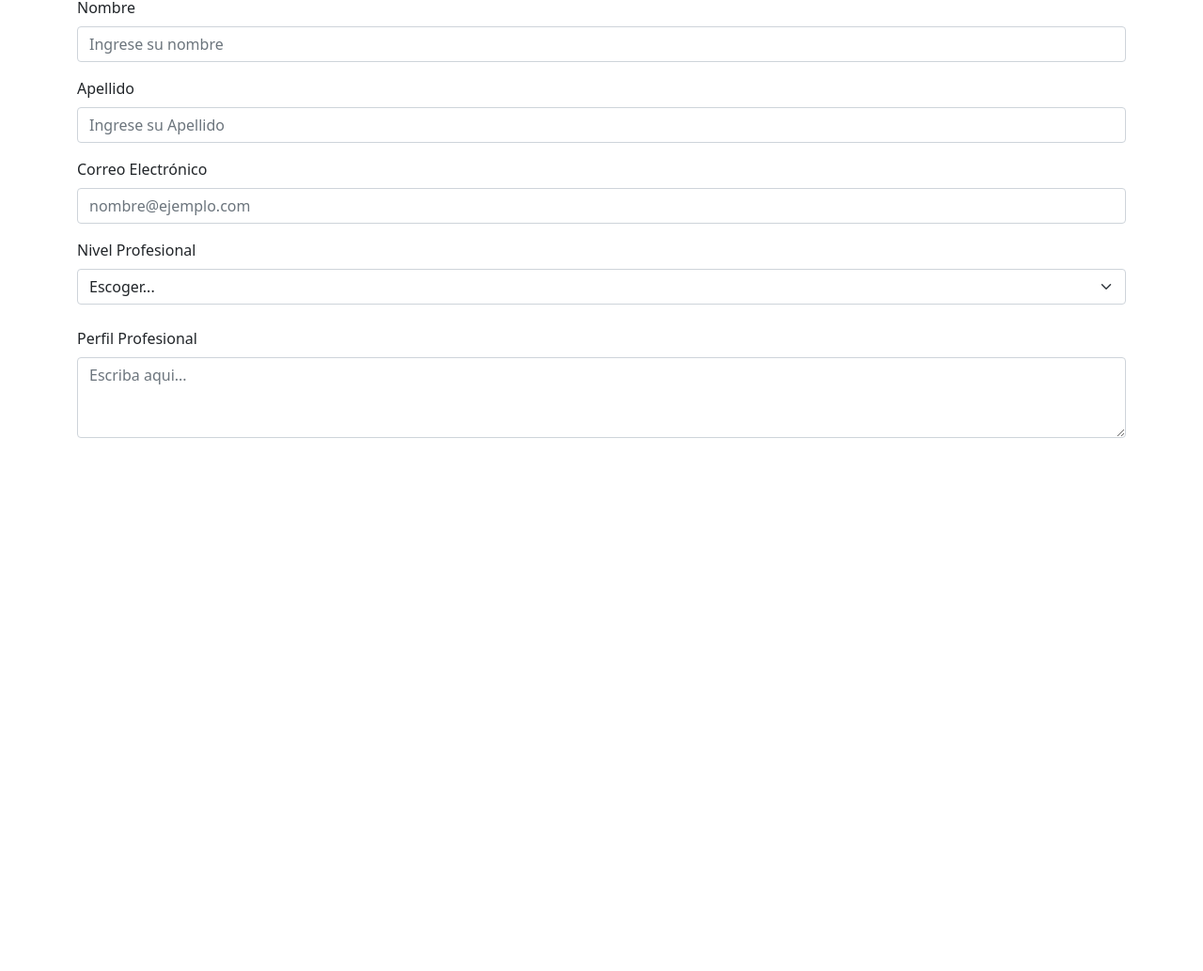
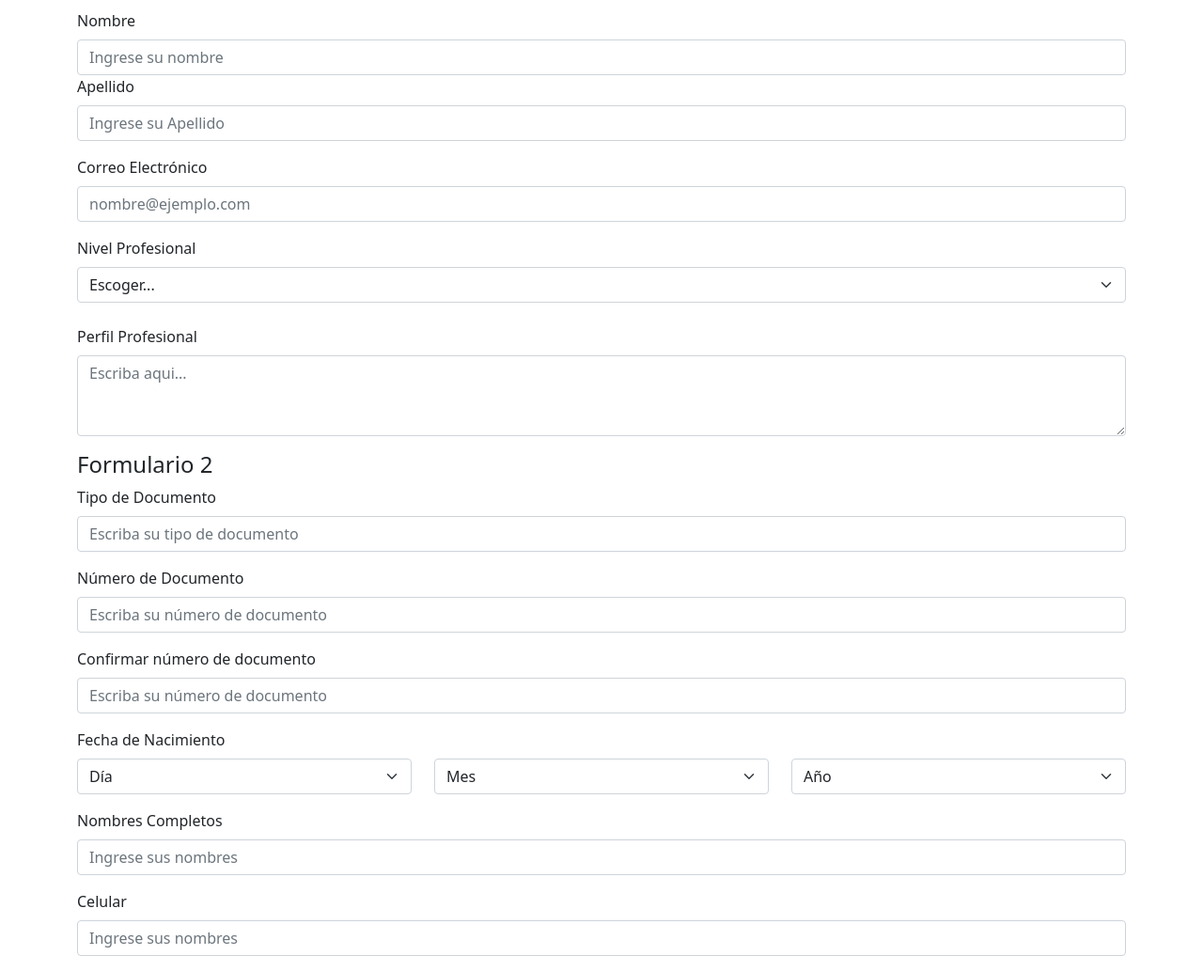
Before and after one commit to rnatalia04/css_framework_natalia, a plain HTML site: page Boostrap/bootstrap-5.1.3-dist/index.html in a window 1280 px wide. Shown: the part 60-1093 px from the top of the page at 94% size. Before the commit the page ends 800 px from the top, so only its background shows below. Drawn offline with nearby package versions, Linux system fonts and the light colour scheme.

Commit message:
Ejercicio Finalizado
Formularios con Boostrap terminado

```diff
--- a/Boostrap/bootstrap-5.1.3-dist/index.html
+++ b/Boostrap/bootstrap-5.1.3-dist/index.html
@@ -11,18 +11,19 @@
     <title>Framework Boostrap - Natalia Ramírez</title>
   </head>
   <body>
-    <h1>Framework Boostrap - Natalia Ramírez</h1>
 	 <form>
+
 		<div class= "container">
+
+      <h2>Framework Boostrap - Natalia Ramírez</h2>
+      </br>
       <div class="mb-3">
         <label for="exampleFormControlInput1" class="form-label">Nombre</label>
-        <input type="nombre" class="form-control" id="exampleFormControlInput1" placeholder="Ingrese su nombre">
-      </div>
-
-
+        <input type="text" class="form-control" id="exampleFormControlInput1" placeholder="Ingrese su nombre">
+      </div<>
   <div class="mb-3">
     <label for="exampleFormControlInput1" class="form-label">Apellido</label>
-    <input type="apellido" class="form-control" id="exampleFormControlInput1" placeholder="Ingrese su Apellido">
+    <input type="text" class="form-control" id="exampleFormControlInput1" placeholder="Ingrese su Apellido">
   </div>
   <div class="mb-3">
     <label for="exampleFormControlInput1" class="form-label">Correo Electrónico</label>
@@ -43,7 +44,128 @@
   <textarea class="form-control" id="exampleFormControlTextarea1" rows="3" placeholder="Escriba aqui..."></textarea>
 </div>
 </div>
+<h4>Formulario 2</h4>
+<div class="mb-3">
+  <label for="exampleFormControlInput1" class="form-label">Tipo de Documento</label>
+  <input type="number" class="form-control" id="exampleFormControlInput1" placeholder="Escriba su tipo de documento">
+</div>
+<div class="mb-3">
+  <label for="exampleFormControlInput1" class="form-label">Número de Documento</label>
+  <input type="number" class="form-control" id="exampleFormControlInput1" placeholder="Escriba su número de documento">
+</div>
+<div class="mb-3">
+  <label for="exampleFormControlInput1" class="form-label">Confirmar número de documento</label>
+  <input type="number" class="form-control" id="exampleFormControlInput1" placeholder="Escriba su número de documento">
+</div>
+<div class="row">
+  <label for="exampleFormControlInput1" class="form-label">Fecha de Nacimiento</label>
+  <div class="col">
+    <div>
+      <select class="form-select" aria-label="Default select example">
+      <option selected>Día</option>
+      <option value="1">1</option>
+      <option value="2">2</option>
+      <option value="3">3</option>
+      <option value="4">4</option>
+      <option value="5">5</option>
+      <option value="6">6</option>
+      <option value="7">7</option>
+      <option value="8">8</option>
+      <option value="9">9</option>
+      <option value="10">10</option>
+      <option value="11">11</option>
+      <option value="12">12</option>
+      <option value="13">13</option>
+      <option value="14">14</option>
+      <option value="15">15</option>
+      <option value="16">16</option>
+      <option value="17">17</option>
+      <option value="18">18</option>
+      <option value="19">19</option>
+      <option value="20">20</option>
+      <option value="21">21</option>
+      <option value="22">22</option>
+      <option value="23">23</option>
+      <option value="24">24</option>
+      <option value="25">25</option>
+      <option value="26">26</option>
+      <option value="27">27</option>
+      <option value="28">28</option>
+      <option value="29">29</option>
+      <option value="30">30</option>
+      <option value="31">31</option>
 
+      </select>
+      </div>
+  </div>
+  <div class="col">
+    <div>
+      <select class="form-select" aria-label="Default select example">
+      <option selected>Mes</option>
+      <option value="1">Enero</option>
+      <option value="2">Febrero</option>
+      <option value="3">Marzo</option>
+      <option value="4">Abril</option>
+      <option value="5">Mayo</option>
+      <option value="6">Junio</option>
+      <option value="7">Julio</option>
+      <option value="8">Agosto</option>
+      <option value="9">Septiembre</option>
+      <option value="10">Octubre</option>
+      <option value="11">Noviembre</option>
+      <option value="12">Diciembre</option>
+      </select>
+      </div>
+  </div>
+  <div class="col">
+    <div>
+      <select class="form-select" aria-label="Default select example">
+      <option selected>Año</option>
+      <option value="1">1990</option>
+      <option value="2">1991</option>
+      <option value="3">1992</option>
+      <option value="4">1993</option>
+      <option value="5">1994</option>
+      <option value="6">1995</option>
+      <option value="7">1996</option>
+      <option value="8">1997</option>
+      <option value="9">1998</option>
+      <option value="10">1999</option>
+      <option value="11">2000</option>
+      <option value="12">2001</option>
+      <option value="13">2002</option>
+      <option value="14">2003</option>
+      <option value="15">2004</option>
+      <option value="16">2005</option>
+      <option value="17">2006</option>
+      <option value="18">2007</option>
+      <option value="19">2008</option>
+      <option value="20">2009</option>
+      <option value="21">2010</option>
+      <option value="22">2011</option>
+      <option value="23">2012</option>
+      <option value="24">2013</option>
+      <option value="25">2014</option>
+      <option value="26">2015</option>
+      <option value="27">2016</option>
+      <option value="28">2017</option>
+      <option value="29">2018</option>
+      <option value="30">2019</option>
+      <option value="31">2020</option>
+      </select>
+      </div>
+  </div>
+</br>
+<p></p>
+  <div class="mb-3">
+    <label for="exampleFormControlInput1" class="form-label">Nombres Completos</label>
+    <input type="text" class="form-control" id="exampleFormControlInput1" placeholder="Ingrese sus nombres">
+  </div>
+  <div class="mb-3">
+    <label for="exampleFormControlInput1" class="form-label">Celular</label>
+    <input type="text" class="form-control" id="exampleFormControlInput1" placeholder="Ingrese sus nombres">
+  </div>
+</div>
 </form>
     <!-- Optional JavaScript; choose one of the two! -->
 
```
